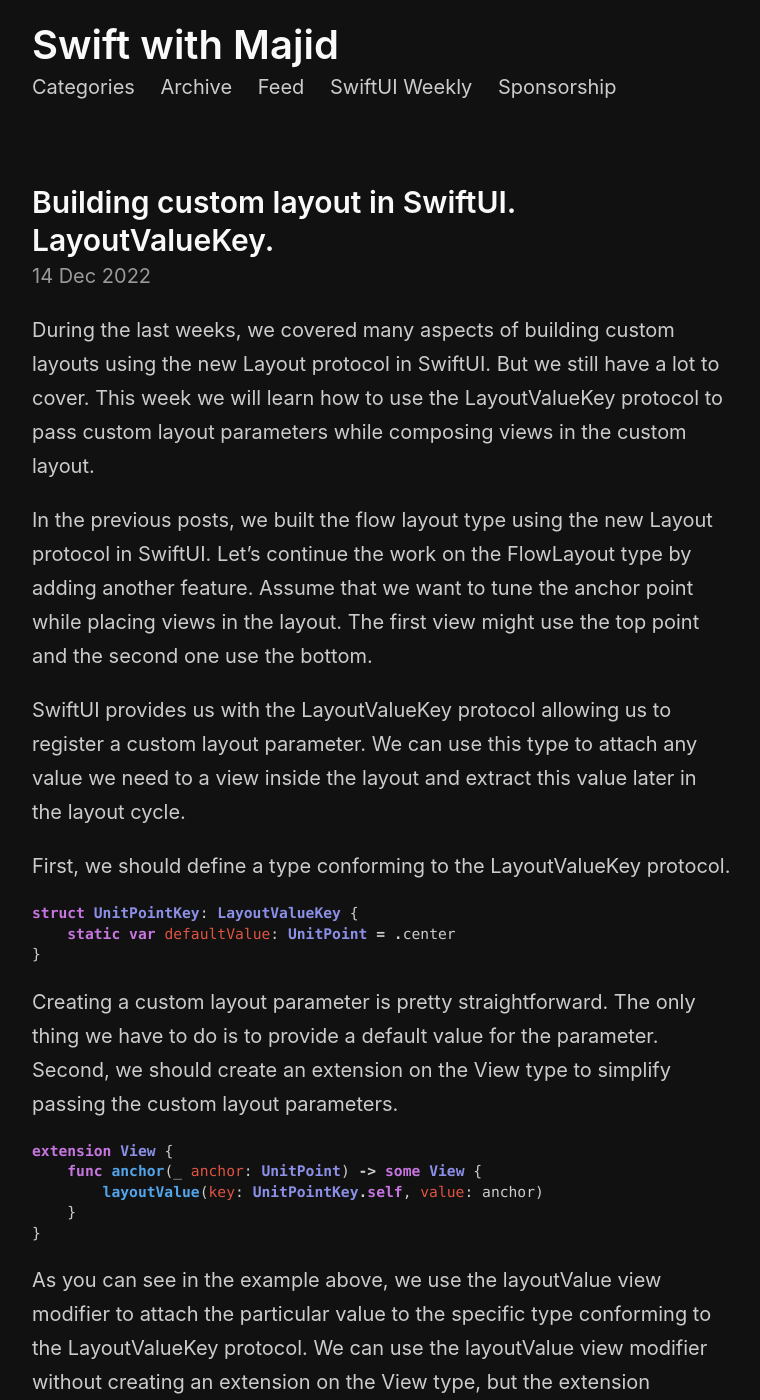
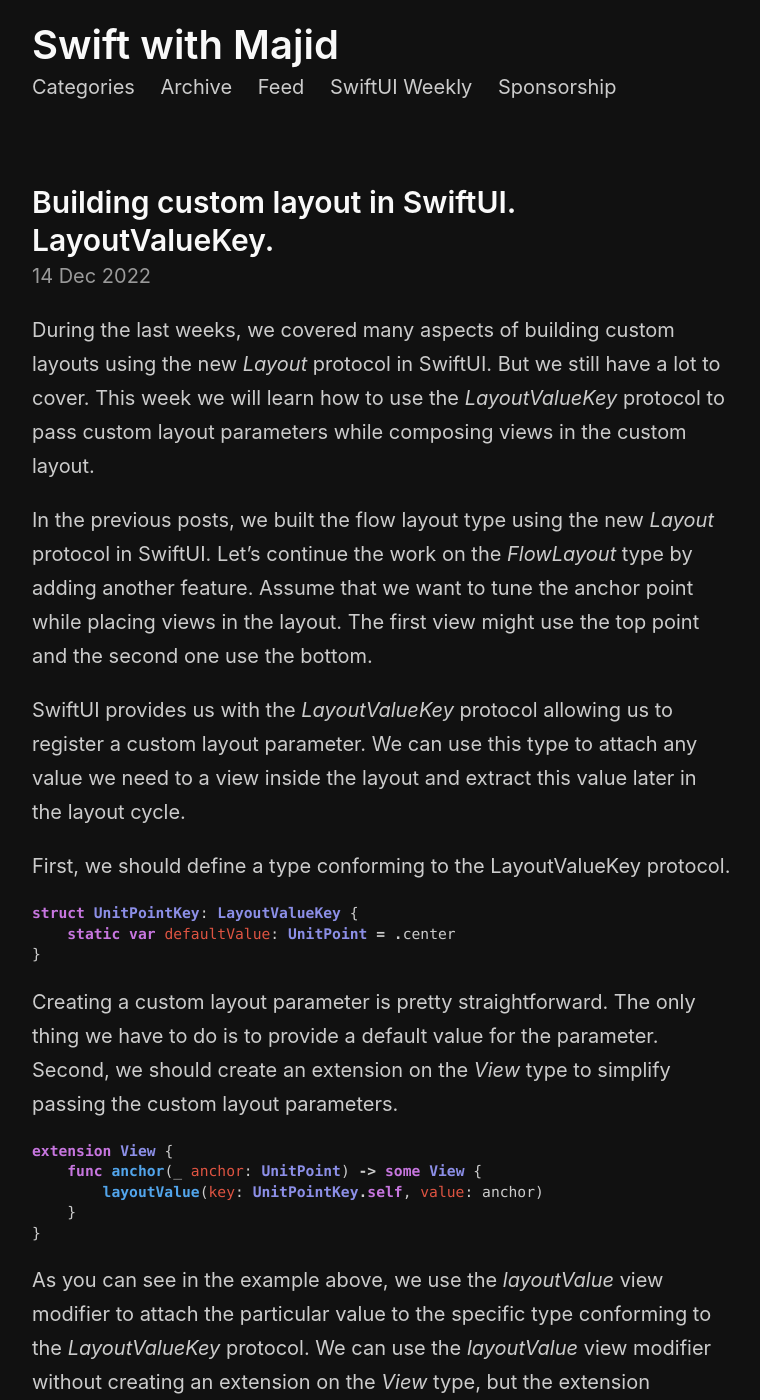
Before and after one commit to mecid/mecid.github.io, a Jekyll site: the page built from _posts/2022-12-14-building-custom-layout-in-swiftui-layoutvaluekey.md, in a window 1280 px wide and 1400 px high. Shown: the whole window, without its empty margins (258-1018 px from the left). Built offline with Jekyll 4.4.1, drawn with Linux system fonts in a browser that asks for light colours; some of the changed text lies outside the part shown.

Commit message:
layout value key post formatted

````diff
--- a/_posts/2022-12-14-building-custom-layout-in-swiftui-layoutvaluekey.md
+++ b/_posts/2022-12-14-building-custom-layout-in-swiftui-layoutvaluekey.md
@@ -5,11 +5,11 @@
 image: /public/flowlayout.png
 ---
 
-During the last weeks, we covered many aspects of building custom layouts using the new Layout protocol in SwiftUI. But we still have a lot to cover. This week we will learn how to use the LayoutValueKey protocol to pass custom layout parameters while composing views in the custom layout.
+During the last weeks, we covered many aspects of building custom layouts using the new *Layout* protocol in SwiftUI. But we still have a lot to cover. This week we will learn how to use the *LayoutValueKey* protocol to pass custom layout parameters while composing views in the custom layout.
 
-In the previous posts, we built the flow layout type using the new Layout protocol in SwiftUI. Let's continue the work on the FlowLayout type by adding another feature. Assume that we want to tune the anchor point while placing views in the layout. The first view might use the top point and the second one use the bottom.
+In the previous posts, we built the flow layout type using the new *Layout* protocol in SwiftUI. Let's continue the work on the *FlowLayout* type by adding another feature. Assume that we want to tune the anchor point while placing views in the layout. The first view might use the top point and the second one use the bottom.
 
-SwiftUI provides us with the LayoutValueKey protocol allowing us to register a custom layout parameter. We can use this type to attach any value we need to a view inside the layout and extract this value later in the layout cycle.
+SwiftUI provides us with the *LayoutValueKey* protocol allowing us to register a custom layout parameter. We can use this type to attach any value we need to a view inside the layout and extract this value later in the layout cycle.
 
 First, we should define a type conforming to the LayoutValueKey protocol.
 
@@ -19,7 +19,7 @@
 }
 ```
 
-Creating a custom layout parameter is pretty straightforward. The only thing we have to do is to provide a default value for the parameter. Second, we should create an extension on the View type to simplify passing the custom layout parameters.
+Creating a custom layout parameter is pretty straightforward. The only thing we have to do is to provide a default value for the parameter. Second, we should create an extension on the *View* type to simplify passing the custom layout parameters.
 
 ```swift
 extension View {
@@ -29,7 +29,7 @@
 }
 ```
 
-As you can see in the example above, we use the layoutValue view modifier to attach the particular value to the specific type conforming to the LayoutValueKey protocol. We can use the layoutValue view modifier without creating an extension on the View type, but the extension provides a much nicer and cleaner API.
+As you can see in the example above, we use the *layoutValue* view modifier to attach the particular value to the specific type conforming to the *LayoutValueKey* protocol. We can use the *layoutValue* view modifier without creating an extension on the *View* type, but the extension provides a much nicer and cleaner API.
 
 ```swift
 Text("!!!")
@@ -57,7 +57,7 @@
 }
 ```
 
-The last step is to use the custom layout parameter while placing or sizing the layout. We can access custom layout parameters by using the subscript on the Subview proxy type.
+The last step is to use the custom layout parameter while placing or sizing the layout. We can access custom layout parameters by using the subscript on the *Subview* proxy type.
 
 ```swift
 struct FlowLayout: Layout {
@@ -98,6 +98,6 @@
 }
 ```
 
-As you can see in the example above, we use the subscript on the Subview proxy type to extract the value of the UnitPointKey type. In the end, we use this value to provide an anchor point while placing the views in the final layout.
+As you can see in the example above, we use the subscript on the *Subview* proxy type to extract the value of the *UnitPointKey* type. In the end, we use this value to provide an anchor point while placing the views in the final layout.
 
 Custom layout parameters allow us to build super customizable and reusable layouts in SwiftUI very easily.
````
